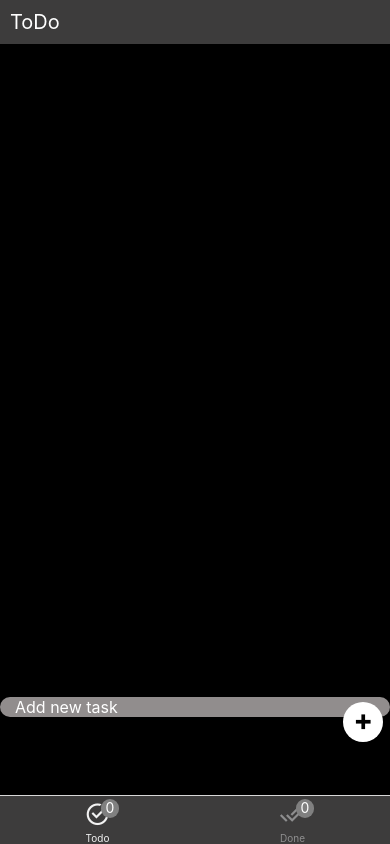
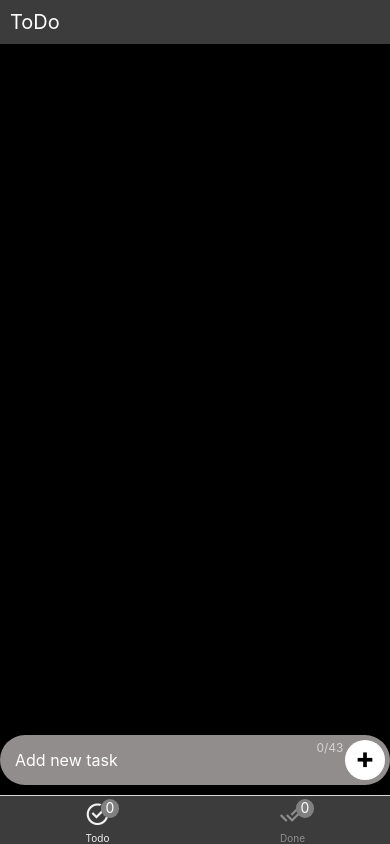
Before and after one commit to ragenmah/react-native-practice, a React Native app: screen /ToDo in a window 390 px wide. Built offline with nearby package versions, Linux system fonts and the light colour scheme.

Commit message:
done task is completed

```diff
--- a/src/DataProvider.js
+++ b/src/DataProvider.js
@@ -1,14 +1,18 @@
-import React, {useState} from 'react';
+import React, {useContext, useState} from 'react';
 import doneContext from './context/doneContext';
 import taskContext from './context/taskContext';
 
 const DataProvider = props => {
+  const doneTaskContext = useContext(doneContext);
+
   const [tasks, setTask] = useState([]);
-//   const [doneTasks, setDoneTask] = useState([]);
-//  var  doneTasks=[]
+    const [doneTasks, setDoneTask] = useState([]);
+  //  var  doneTasks=[]
   const addNewTask = task => {
-    const list = currentArray => [...currentArray, task];
-    setTask(list);
+    if (task != '') {
+      const list = currentArray => [...currentArray, task];
+      setTask(list);
+    }
   };
 
   const deleteTask = taskId => {
@@ -19,35 +23,34 @@ const DataProvider = props => {
   };
 
   const isDoneTasks = taskId => {
-    // console.log(taskId);
-    // const removetask = tasks.splice(taskId, 1);
-    // const filterTask = tasks.filter((tasks, index) => tasks !== taskId);
-    // // const donelist = arry => [...arry, removetask];
-    // // doneTasks=donelist
-    // setTask(filterTask);
+      const removedtask = tasks.splice(taskId, 1);
+      const donelist = arry => [...arry, removedtask];
+      doneTaskContext.tasksDone = donelist;
+      setDoneTask(donelist)
   };
 
   const deleteDoneTask = taskId => {
-    console.log(taskId);
-    // const removedtask = tasks.splice(taskId, 1);
-    // const donelist = arry => [...arry, removedtask];
-    // const filteredTask = tasks.filter((tasks, index) => tasks !== taskId);
-    // setDoneTask(donelist);
+    console.log("task id",taskId);
+    // var doneTasks1= doneTaskContext.tasksDone ;
+    const removedtask = doneTasks.splice(taskId, 1);
+    const filteredTask = doneTasks.filter((doneTasks, index) => doneTasks !== taskId);
+    setDoneTask(filteredTask);
   };
+
   return (
     <taskContext.Provider
       value={{
         tasks: tasks,
+        doneTasks: [],
         addNewTask: addNewTask,
         deleteTask: deleteTask,
         isDoneTasks: isDoneTasks,
       }}>
       <doneContext.Provider
         value={{
-          tasksDone: [],
+          tasksDone: doneTasks,
           deleteDoneTask: deleteDoneTask,
-        }}
-        >
+        }}>
         {props.children}
       </doneContext.Provider>
     </taskContext.Provider>
--- a/src/components/todo/TodoInput.js
+++ b/src/components/todo/TodoInput.js
@@ -1,18 +1,27 @@
-import React, { useContext } from 'react';
-import { useState } from 'react';
+import React, {useContext} from 'react';
+import {useState} from 'react';
 import {TouchableOpacity} from 'react-native';
-import {StyleSheet, TextInput, View} from 'react-native';
+import {StyleSheet, TextInput, View, Text, Keyboard} from 'react-native';
 import {color} from 'react-native-elements/dist/helpers';
 import Icon from 'react-native-vector-icons/MaterialCommunityIcons';
 
 import {CommonStyles} from '../../constants';
 import taskContext from '../../context/taskContext';
 
-
 const TodoInput = () => {
   const [task, setTask] = useState('');
+  const [usedCharacters, setUsed] = useState(0);
 
   const taskContexts = useContext(taskContext);
+
+  const addAtask = () => {
+    Keyboard.dismiss();
+
+    setUsed(0);
+    setTask('');
+
+    taskContexts.addNewTask(task);
+  };
   return (
     <View style={styles.inputContainer}>
       <TextInput
@@ -20,14 +29,21 @@ const TodoInput = () => {
         style={styles.input}
         placeholderTextColor="#fff"
         onChangeText={text => {
+          setUsed(text.length);
           setTask(text);
         }}
-        // value={""}
+        value={task}
         maxLength={43}
       />
-      <TouchableOpacity onPress={() => {taskContexts.addNewTask(task)
 
-      }} style={styles.roundButton}>
+      <Text
+        style={{
+          fontSize: 12,
+          marginTop: 5,
+          color: 'lightgrey',
+        }}>{`${usedCharacters}/43`}</Text>
+
+      <TouchableOpacity onPress={addAtask} style={styles.roundButton}>
         <Icon name="plus-thick" color={color} size={22} />
       </TouchableOpacity>
     </View>
@@ -39,19 +55,21 @@ export default TodoInput;
 const styles = StyleSheet.create({
   inputContainer: {
     position: 'relative',
-    flex: 1,
-    flexDirection: 'column',
-    bottom: 100,
-    top: '87%',
+    flexDirection: 'row',
+    borderRadius: 45,
+    paddingLeft: 15,
+    width: '100%',
+    height: 50,
+    backgroundColor: '#918d8d',
+    justifyContent: 'space-between',
+    // marginTop: '100%',
+    bottom: 10,
   },
   input: {
     color: 'white',
     fontSize: 16,
-    borderRadius: 45,
-    paddingLeft: 15,
-    width: '100%',
-    backgroundColor: '#918d8d',
-    position: 'absolute',
+    width: '80%',
+    // position: 'absolute',
   },
   roundButton: {
     width: 40,
@@ -59,10 +77,10 @@ const styles = StyleSheet.create({
     justifyContent: 'center',
     alignItems: 'center',
     marginTop: 5,
-
+    marginRight: 5,
     borderRadius: 100,
     backgroundColor: 'white',
-    left: '88%',
+    // left: '88%',
     bottom: 0,
     position: 'relative',
   },
--- a/src/components/todo/TodoList.js
+++ b/src/components/todo/TodoList.js
@@ -1,12 +1,14 @@
 import React from 'react'
 
 import {StyleSheet,Text, View} from 'react-native';
+import TodoInput from './TodoInput';
 import TodoListItem from './TodoListItem';
 const TodoList = () => {
   return (
     <View style={styles.list}>
         {/* <Text>HELLO</Text> */}
         <TodoListItem/>
+        <TodoInput/>
     </View>
   )
 }
@@ -19,7 +21,7 @@ const styles = StyleSheet.create({
         backgroundColor:"black",
         height:"100%",
         width:"100%",
-        position:'absolute',
+        // position:'absolute',
         color:"white"
 
     }
--- a/src/components/todo/TodoListItem.js
+++ b/src/components/todo/TodoListItem.js
@@ -5,8 +5,8 @@ import Icon from 'react-native-vector-icons/MaterialCommunityIcons';
 import taskContext from '../../context/taskContext';
 
 const TodoListItem = () => {
-  const [isSelected, setSelection] = useState(false);
-
+  // const [isSelected, setSelection] = useState(false);
+var isSelected=false;
   const taskContexts = useContext(taskContext);
   return (
     <FlatList
@@ -17,8 +17,14 @@ const TodoListItem = () => {
           <View style={styles.container}>
             <View style={styles.checkboxContainer}>
               <CheckBox
+                // disabled={false}
+                onCheckColor={'#fff'}
+                tintColors={{ true: '#fff', false: '#fff' }}
                 value={isSelected}
-                onValueChange={taskContexts.isDoneTasks(index)}
+                //
+                onValueChange={()=>{isSelected=!isSelected
+                  taskContexts.isDoneTasks(index)
+                } }
                 style={styles.checkbox}
               />
               <Text style={styles.label}>{item}</Text>
--- a/src/screens/TodoDoneScreen.js
+++ b/src/screens/TodoDoneScreen.js
@@ -7,10 +7,10 @@ import doneContext from '../context/doneContext';
 import taskContext from '../context/taskContext';
 
 const TodoDoneScreen = () => {
-  const [isSelected, setSelection] = useState(false);
   const doneTaskContext = useContext(doneContext);
   const taskContexts = useContext(taskContext);
 
+  var isSelected = true;
   return (
     <View style={styles.wholeContainer}>
       <Text style={styles.text}>ToDo</Text>
@@ -23,9 +23,11 @@ const TodoDoneScreen = () => {
               <View style={styles.checkboxContainer}>
                 <CheckBox
                   value={isSelected}
-                onValueChange={
-                  // doneTaskContext.deleteTask(index)
-                  doneTaskContext.isDoneTasks(index)}
+                  tintColors={{true: '#fff'}}
+                  onValueChange={() => {
+                    isSelected = !isSelected;
+                    doneTaskContext.deleteDoneTask(index);
+                  }}
                   style={styles.checkbox}
                 />
                 <Text style={styles.label}>{item}</Text>
@@ -78,10 +80,10 @@ const styles = StyleSheet.create({
   icon: {
     backgroundColor: '#918d8d',
   },
-  text:{
-    fontSize:20,
-    backgroundColor:"#3d3c3c",
-    color:"#ffffff",
-    padding:10
+  text: {
+    fontSize: 20,
+    backgroundColor: '#3d3c3c',
+    color: '#ffffff',
+    padding: 10,
   },
 });
--- a/src/screens/TodoScreen.js
+++ b/src/screens/TodoScreen.js
@@ -10,7 +10,7 @@ const TodoScreen = () => {
         <View style={styles.fill}>
         <TodoList />
 
-        <TodoInput/>
+        {/* <TodoInput/> */}
         </View>
     </>
   );
@@ -38,7 +38,7 @@ const styles = StyleSheet.create({
   },
   fill:{
     //   display:'flex',
-      flex:1
-
+      flex:1,
+      flexDirection:'column'
   }
 });
```
Lines whose indentation alone changed are shown as unchanged.
